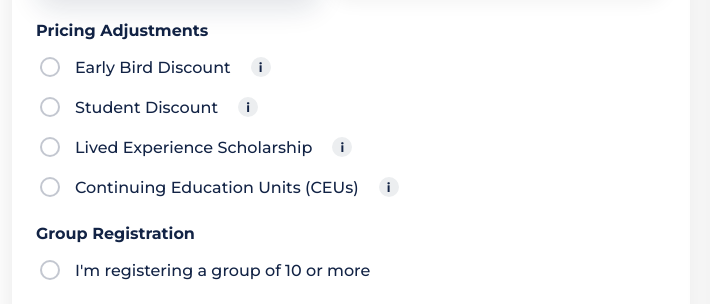
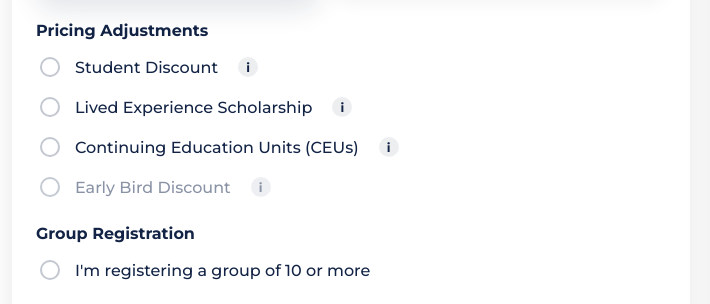
Before and after one commit to jqman23/GG-pricing-page-widget, a plain HTML site: page index.html in a window 1280 px wide. Shown: the part 186-490 px from the top of the page, 0-710 px from the left. Drawn offline with Linux system fonts and the light colour scheme.

Commit message:
Move Early Bird Discount to bottom and gray it out since deadline passed
Deadline was Aug 2; toggle stays selectable, just visually muted, with
tooltip text updated to reflect that the discount period has ended.

```diff
--- a/index.html
+++ b/index.html
@@ -62,12 +62,6 @@
 
         <div class="toggleWrap">
 
-          <label class="toggleRow">
-            <input type="checkbox" id="earlyBird" checked>
-            <span>Early Bird Discount</span>
-            <span class="infoIcon" data-tooltip="Participants have until August 2nd to take advantage of the 10% Early Bird Discount.">i</span>
-          </label>
-
           <label class="toggleRow individualOnly">
             <input type="checkbox" id="student">
             <span>Student Discount</span>
@@ -85,6 +79,12 @@
             <span>Continuing Education Units (CEUs)</span>
             <span class="infoIcon" data-tooltip="Unlimited CEUs can be earned at the Global Gathering for a flat $50 fee.">i</span>
             <input type="number" id="groupCeus" class="miniQty ceuQty" min="0" max="15" value="0" aria-label="Number of CEU registrations">
+          </label>
+
+          <label class="toggleRow grayedOut" id="earlyBirdRow">
+            <input type="checkbox" id="earlyBird" checked>
+            <span>Early Bird Discount</span>
+            <span class="infoIcon" data-tooltip="The Early Bird Discount ended August 2nd — pricing now reflects standard rates.">i</span>
           </label>
 
         </div>
--- a/script.js
+++ b/script.js
@@ -181,7 +181,7 @@ function updatePrice() {
     studentInput.parentElement.removeAttribute("data-tooltip");
     livedInput.parentElement.removeAttribute("data-tooltip");
 
-    earlyBirdInfo.setAttribute("data-tooltip", "Participants have until August 2nd to take advantage of the 10% Early Bird Discount.");
+    earlyBirdInfo.setAttribute("data-tooltip", "The Early Bird Discount ended August 2nd — pricing now reflects standard rates.");
     ceuInfo.setAttribute("data-tooltip", "Any number of CEUs can be earned at the Global Gathering for a flat $50 fee.");
 
     document.querySelectorAll(".skillBtn").forEach(btn => btn.classList.remove("hasQty"));
--- a/styles.css
+++ b/styles.css
@@ -294,6 +294,15 @@ body{
 .toggleRow input{
   width:18px;
   height:18px;
+}
+
+.toggleRow.grayedOut{
+  color:#8a93a6;
+}
+
+.toggleRow.grayedOut .infoIcon{
+  background: rgba(138,147,166,.15);
+  color:#8a93a6;
 }
 
 .toggleRow input:disabled{
@@ -652,6 +661,16 @@ body{
   cursor:not-allowed;
 }
 
+.toggleRow.grayedOut > input[type="checkbox"]{
+  border-color:rgba(138,147,166,.5);
+}
+
+.toggleRow.grayedOut > input[type="checkbox"]:checked{
+  background:#8a93a6;
+  border-color:#8a93a6;
+  box-shadow:0 2px 8px rgba(138,147,166,.25);
+}
+
 /* RESPONSIVE */
 @media(max-width:768px){
   #pricingCalculator{
```
